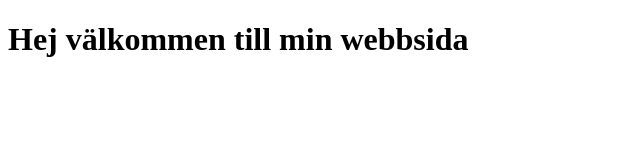
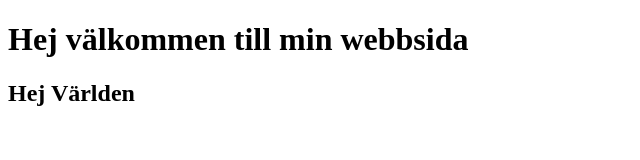
Before and after one commit to Quutiie/Abf, a plain HTML site: page index.html in a window 1280 px wide. Shown: the whole page, without its empty margins (0-640 px from the left). Drawn offline with Linux system fonts and the light colour scheme.

Commit message:
Updated index.html

```diff
--- a/index.html
+++ b/index.html
@@ -7,5 +7,6 @@
 </head>
 <body>
     <h1>Hej välkommen till min webbsida</h1>
+    <h2>Hej Världen</h2>
 </body>
 </html>
```
